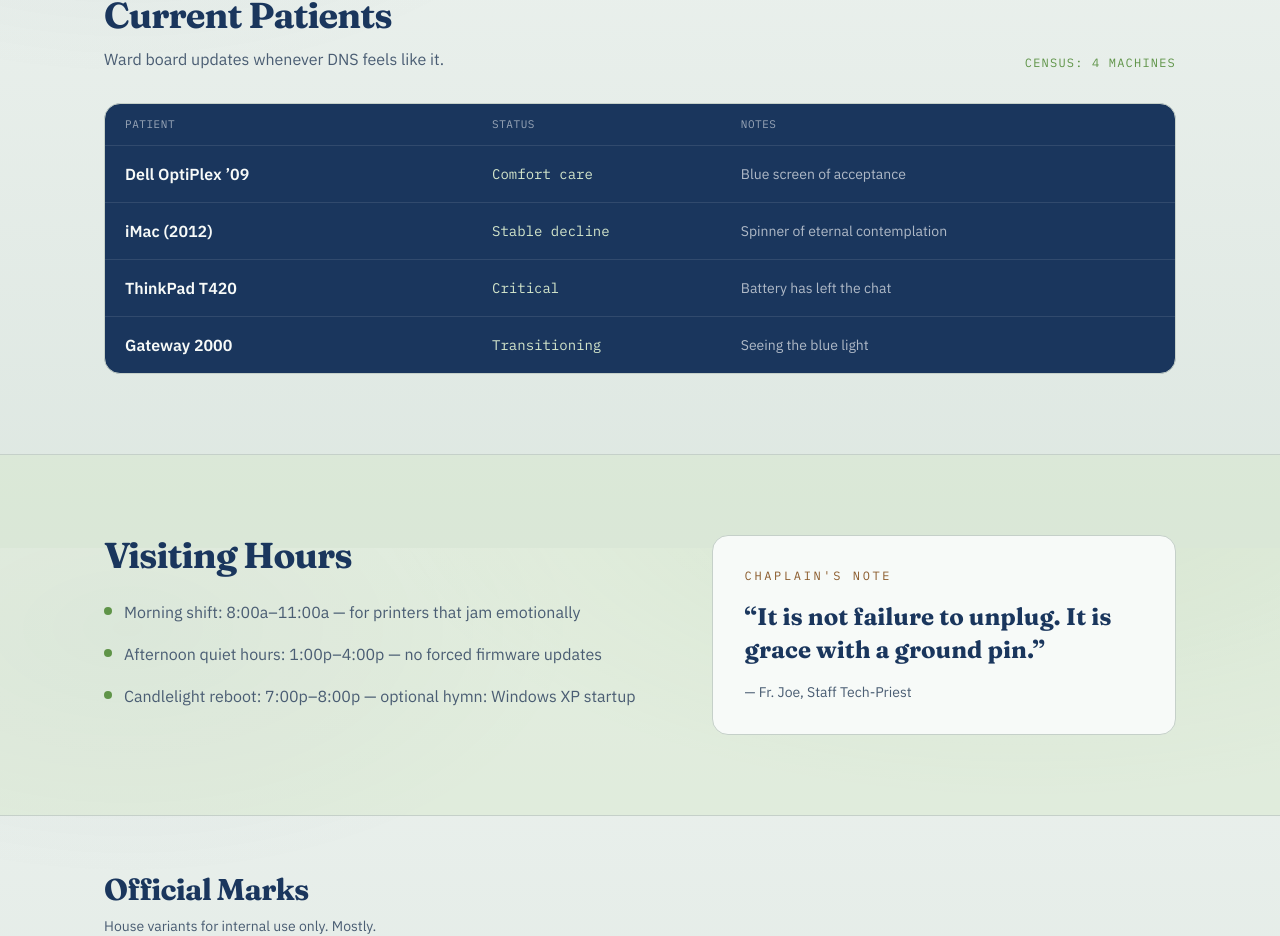
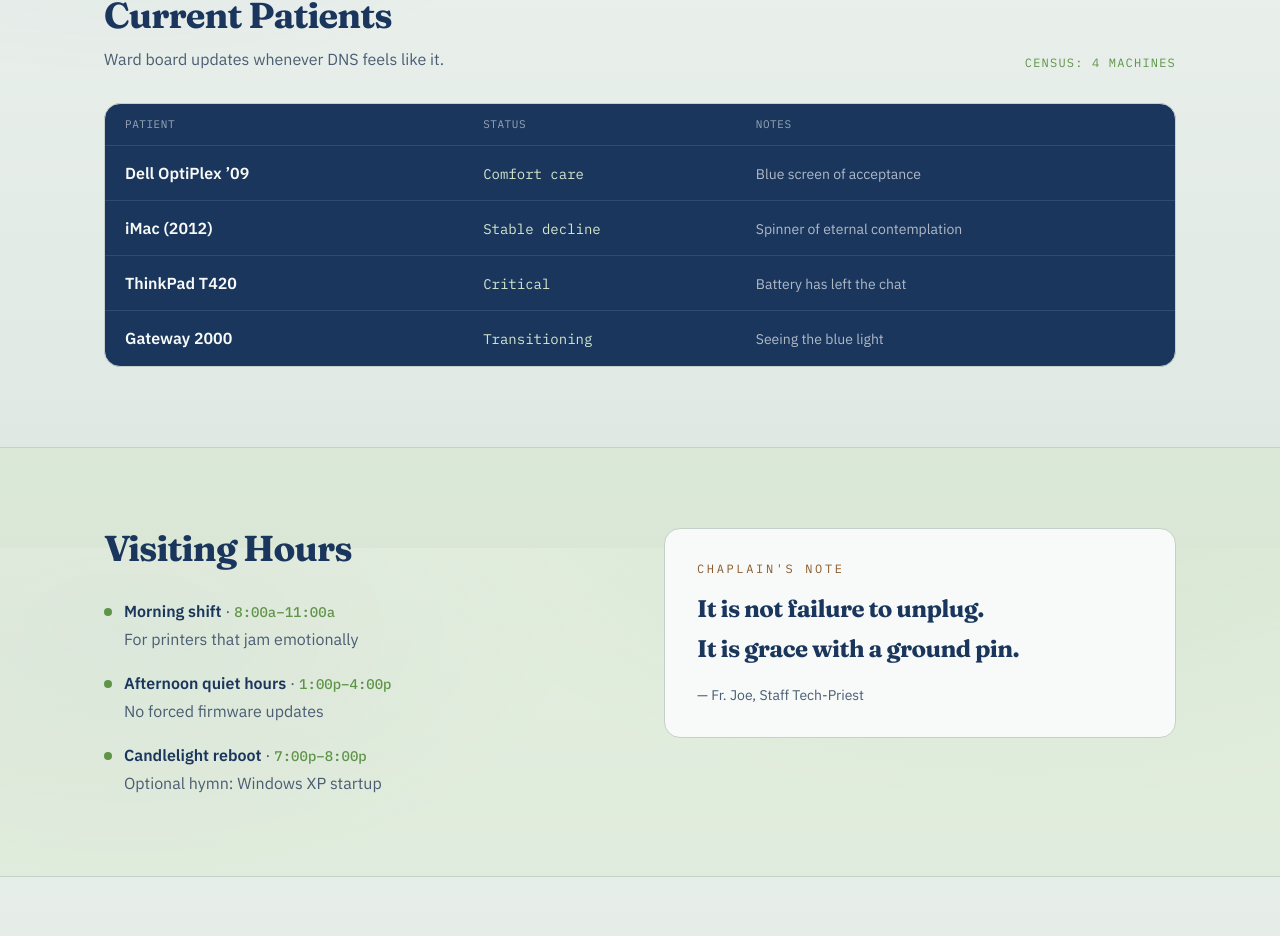
Before and after one commit to BadBraddA1/stjoes-computer-hospice, a Next.js app: page / in a window 1280 px wide. Shown: the part 1852-2788 px from the top of the page. Built offline with nearby package versions, Linux system fonts and the light colour scheme.

Commit message:
Clean up visiting hours and patient board layout.
Split hours into title/time/note lines, fix chaplain quote breaks, and align the ward table header with its rows.

Co-authored-by: Cursor <cursoragent@cursor.com>

```diff
--- a/app/page.tsx
+++ b/app/page.tsx
@@ -28,9 +28,21 @@ const patients = [
 ]
 
 const visiting = [
-  "Morning shift: 8:00a–11:00a — for printers that jam emotionally",
-  "Afternoon quiet hours: 1:00p–4:00p — no forced firmware updates",
-  "Candlelight reboot: 7:00p–8:00p — optional hymn: Windows XP startup",
+  {
+    title: "Morning shift",
+    time: "8:00a–11:00a",
+    note: "For printers that jam emotionally",
+  },
+  {
+    title: "Afternoon quiet hours",
+    time: "1:00p–4:00p",
+    note: "No forced firmware updates",
+  },
+  {
+    title: "Candlelight reboot",
+    time: "7:00p–8:00p",
+    note: "Optional hymn: Windows XP startup",
+  },
 ]
 
 export default function HomePage() {
@@ -185,19 +197,21 @@ export default function HomePage() {
             </span>
           </div>
           <div className="mt-8 overflow-hidden rounded-2xl border border-line bg-ink text-card">
-            <div className="grid grid-cols-[1.2fr_0.8fr_1.4fr] gap-3 border-b border-white/10 px-5 py-3 font-mono text-[11px] uppercase tracking-wider text-white/55">
+            <div className="hidden gap-4 border-b border-white/10 px-5 py-3 font-mono text-[11px] uppercase tracking-wider text-white/55 sm:grid sm:grid-cols-[minmax(0,1.2fr)_minmax(0,0.9fr)_minmax(0,1.4fr)]">
               <span>Patient</span>
               <span>Status</span>
-              <span className="hidden sm:block">Notes</span>
+              <span>Notes</span>
             </div>
             {patients.map((patient) => (
               <div
                 key={patient.name}
-                className="grid grid-cols-1 gap-1 border-b border-white/10 px-5 py-4 last:border-b-0 sm:grid-cols-[1.2fr_0.8fr_1.4fr] sm:items-center sm:gap-3"
+                className="grid gap-1 border-b border-white/10 px-5 py-4 last:border-b-0 sm:grid-cols-[minmax(0,1.2fr)_minmax(0,0.9fr)_minmax(0,1.4fr)] sm:items-baseline sm:gap-4"
               >
-                <span className="font-semibold">{patient.name}</span>
-                <span className="font-mono text-sm text-accent-soft">{patient.status}</span>
-                <span className="text-sm text-white/65">{patient.note}</span>
+                <span className="font-semibold leading-snug">{patient.name}</span>
+                <span className="font-mono text-sm leading-snug text-accent-soft">
+                  {patient.status}
+                </span>
+                <span className="text-sm leading-snug text-white/65">{patient.note}</span>
               </div>
             ))}
           </div>
@@ -205,26 +219,36 @@ export default function HomePage() {
       </section>
 
       <section className="border-y border-line bg-accent-soft/45 py-16 sm:py-20" id="hours">
-        <div className="mx-auto grid max-w-6xl gap-10 px-6 sm:grid-cols-[1.1fr_0.9fr] sm:px-10">
+        <div className="mx-auto grid max-w-6xl items-start gap-8 px-6 lg:grid-cols-2 lg:gap-12 lg:px-10">
           <div>
-            <h2 className="font-[family-name:var(--font-display)] text-3xl font-bold tracking-tight sm:text-4xl">
+            <h2 className="font-[family-name:var(--font-display)] text-3xl font-bold tracking-tight text-balance sm:text-4xl">
               Visiting Hours
             </h2>
-            <ul className="mt-6 space-y-4 text-muted">
-              {visiting.map((line) => (
-                <li key={line} className="flex gap-3 leading-relaxed">
-                  <span className="mt-2 h-2 w-2 shrink-0 rounded-full bg-accent" />
-                  <span>{line}</span>
+            <ul className="mt-8 space-y-5">
+              {visiting.map((slot) => (
+                <li key={slot.title} className="flex gap-3">
+                  <span className="mt-2 h-2 w-2 shrink-0 rounded-full bg-accent" aria-hidden />
+                  <div className="min-w-0">
+                    <p className="font-semibold leading-snug text-ink">
+                      {slot.title}
+                      <span className="font-normal text-muted"> · </span>
+                      <span className="font-mono text-sm font-medium text-accent">{slot.time}</span>
+                    </p>
+                    <p className="mt-1 text-muted leading-relaxed">{slot.note}</p>
+                  </div>
                 </li>
               ))}
             </ul>
           </div>
           <aside className="rounded-2xl border border-line bg-card p-6 sm:p-8">
-            <p className="font-mono text-xs uppercase tracking-[0.22em] text-warn">Chaplain&apos;s Note</p>
-            <p className="mt-4 font-[family-name:var(--font-display)] text-2xl font-semibold leading-snug text-ink">
-              “It is not failure to unplug. It is grace with a ground pin.”
+            <p className="font-mono text-xs uppercase tracking-[0.22em] text-warn">
+              Chaplain&apos;s Note
             </p>
-            <p className="mt-4 text-sm text-muted">— Fr. Joe, Staff Tech-Priest</p>
+            <blockquote className="mt-4 font-[family-name:var(--font-display)] text-xl font-semibold leading-[1.35] tracking-tight text-ink text-pretty sm:text-2xl">
+              <p>It is not failure to unplug.</p>
+              <p className="mt-2">It is grace with a ground pin.</p>
+            </blockquote>
+            <p className="mt-5 text-sm text-muted">— Fr. Joe, Staff Tech-Priest</p>
           </aside>
         </div>
       </section>
```
